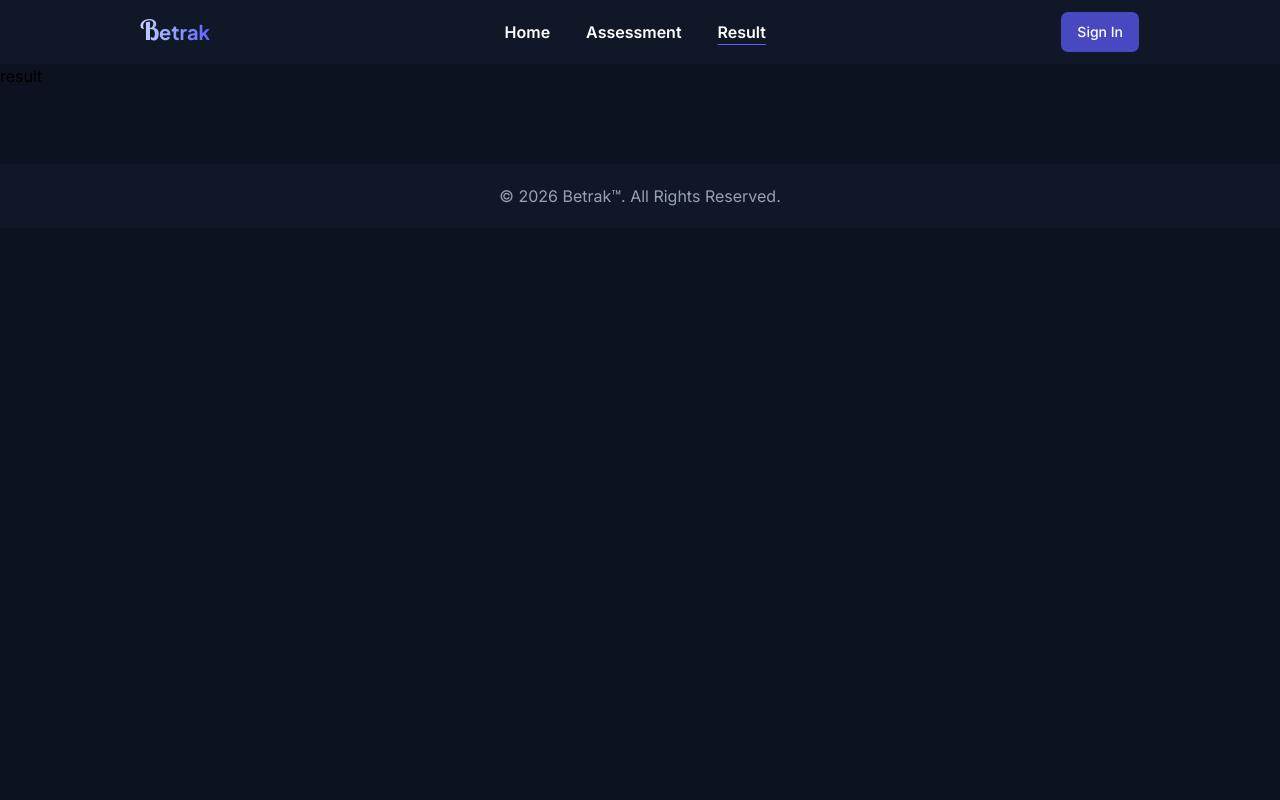
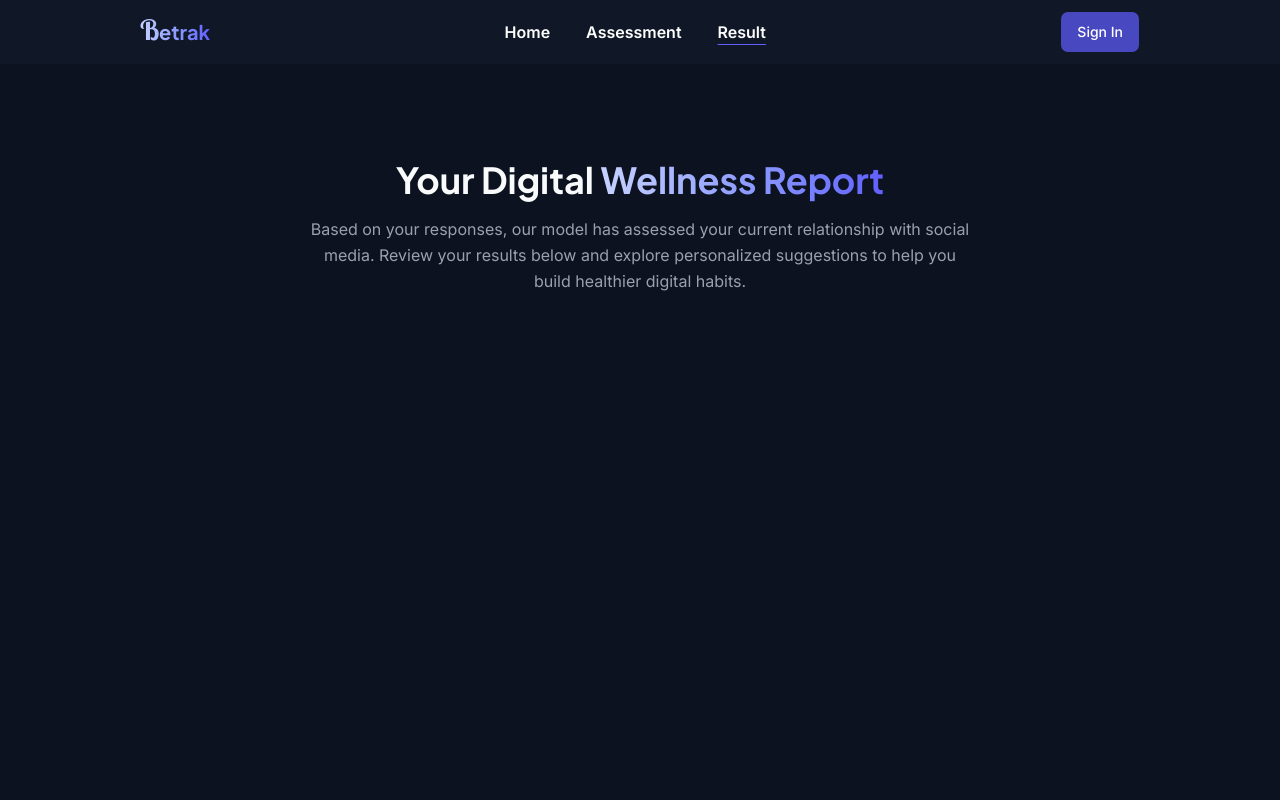
Before and after one commit to tahmid-khan-hub/Betrak, a Next.js app in the folder betrak-frontend/: page /result in a window 1280 px wide. Shown: the top 800 px of the page. Built offline with nearby package versions, Linux system fonts and the light colour scheme; no server answers.

Commit message:
Add header for result page

```diff
--- a/betrak-frontend/src/app/result/page.tsx
+++ b/betrak-frontend/src/app/result/page.tsx
@@ -1,10 +1,26 @@
+import ScrollAnimate from "../hooks/ScrollAnimate";
 
 const ResultPage = () => {
-    return (
-        <div>
-            result
-        </div>
-    );
+  return (
+    <div className="min-h-screen">
+      <div className="mb-12 mt-24 text-center">
+        <ScrollAnimate delay={0.2}>
+          <h1 className="jakartaSans text-4xl font-bold text-gray-50">
+            Your Digital{" "}
+            <span className="bg-linear-to-r from-indigo-200 to-indigo-500 bg-clip-text text-transparent">
+            Wellness Report
+            </span>{" "}
+          </h1>
+        </ScrollAnimate>
+        <ScrollAnimate delay={0.3}>
+          <p className="max-w-2xl mx-auto mt-4 text-gray-400 leading-relaxed">
+            Based on your responses, our model has assessed your current relationship with social media.
+            Review your results below and explore personalized suggestions to help you build healthier digital habits.
+          </p>
+        </ScrollAnimate>
+      </div>
+    </div>
+  );
 };
 
 export default ResultPage;
```
